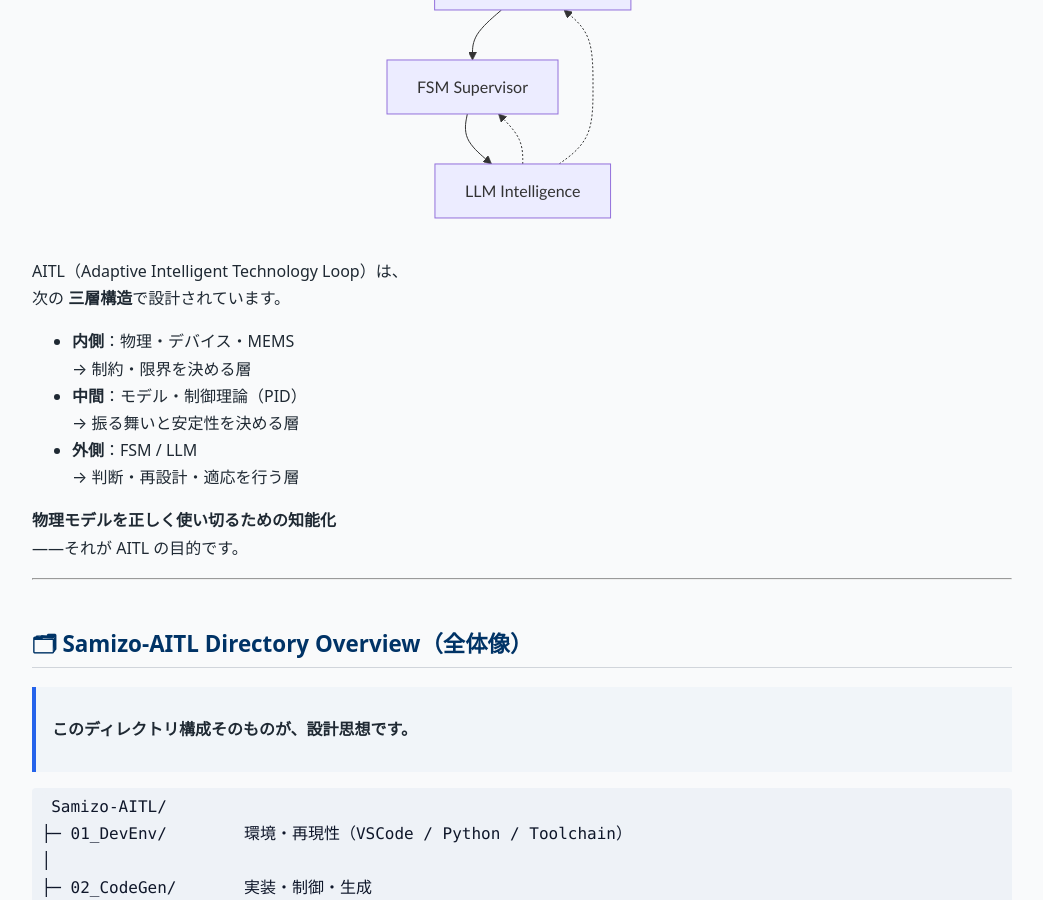
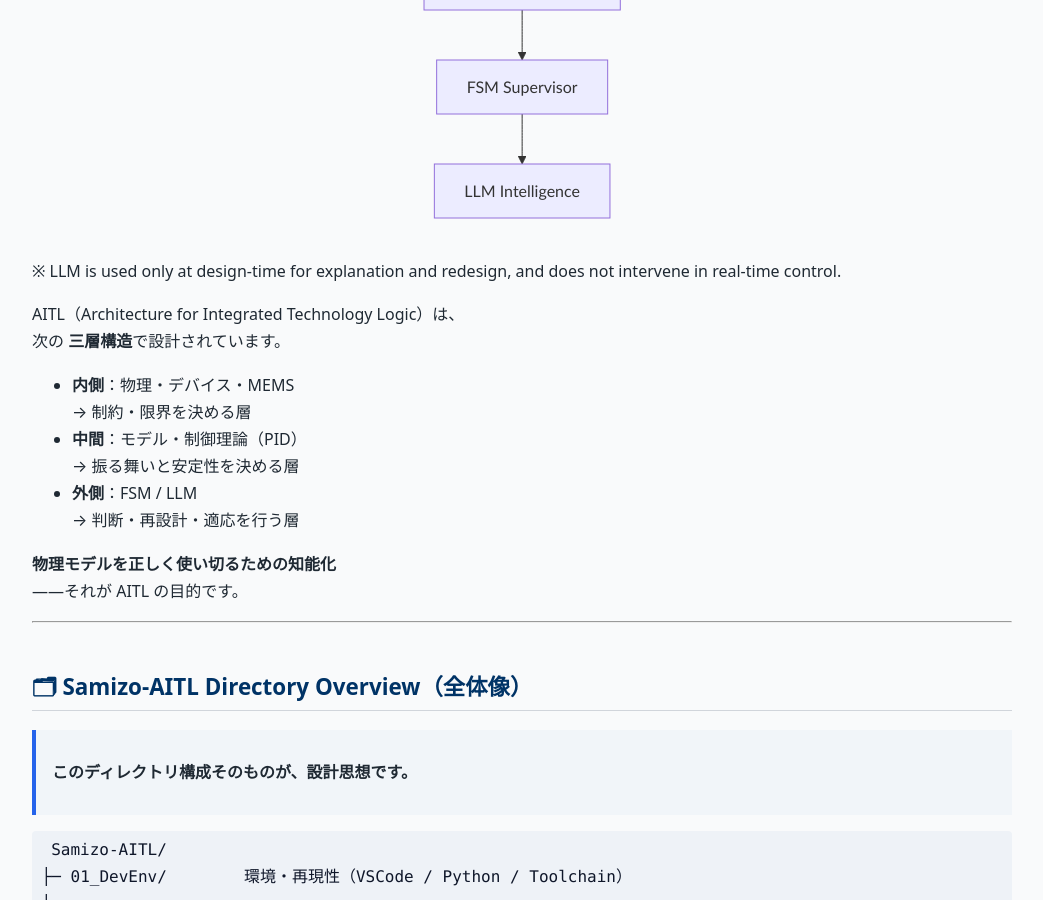
Before and after one commit to Samizo-AITL/Samizo-AITL.github.io, a Jekyll site: the page built from portal/index.md, in a window 1280 px wide and 900 px high, scrolled down 3118 px. Shown: the whole window, without its empty margins (118-1161 px from the left). Built offline with Jekyll 4.4.1, drawn with Linux system fonts in a browser that asks for light colours; some of the changed text lies outside the part shown.

Commit message:
Update index.md

````diff
--- a/portal/index.md
+++ b/portal/index.md
@@ -7,7 +7,7 @@
 # 🎓 Samizo-AITL Portal
 > **物理 → デバイス → 制御 → 知能化を
 > 一つの因果構造で統合する技術アーカイブ**
-> *A unified framework connecting physics, devices, systems, and intelligent control.*
+> *A unified framework connecting physics, devices, systems, and intelligence.*
 
 [![GitHub](https://img.shields.io/badge/GitHub-Samizo--AITL-black?logo=github)](https://github.com/Samizo-AITL)
 [![Zenn](https://img.shields.io/badge/Zenn-Articles-blue?logo=zenn)](https://zenn.dev/samizo_aitl)
@@ -91,11 +91,10 @@
   C --> R[Real-time PID Loop]
   R --> S[FSM Supervisor]
   S --> I[LLM Intelligence]
-  I -.-> R
-  I -.-> S
 ```
+※ LLM is used only at design-time for explanation and redesign, and does not intervene in real-time control.
 
-AITL（Adaptive Intelligent Technology Loop）は、
+AITL（Architecture for Integrated Technology Logic）は、
 次の **三層構造**で設計されています。
 
 - **内側**：物理・デバイス・MEMS
@@ -403,8 +402,7 @@
 
 ## 🎞 AITL Control Flow Demo
 
-AITL（Adaptive Intelligence–in–the–Loop）制御の**中核**である
-**PID × FSM × LLM の三層構造**が、時間軸上でどのように連携するかを示すデモです。
+AITL制御の**中核**である**PID × FSM × LLM の三層構造**が、時間軸上でどのように連携するかを示すデモです。
 
 ---
 
````
